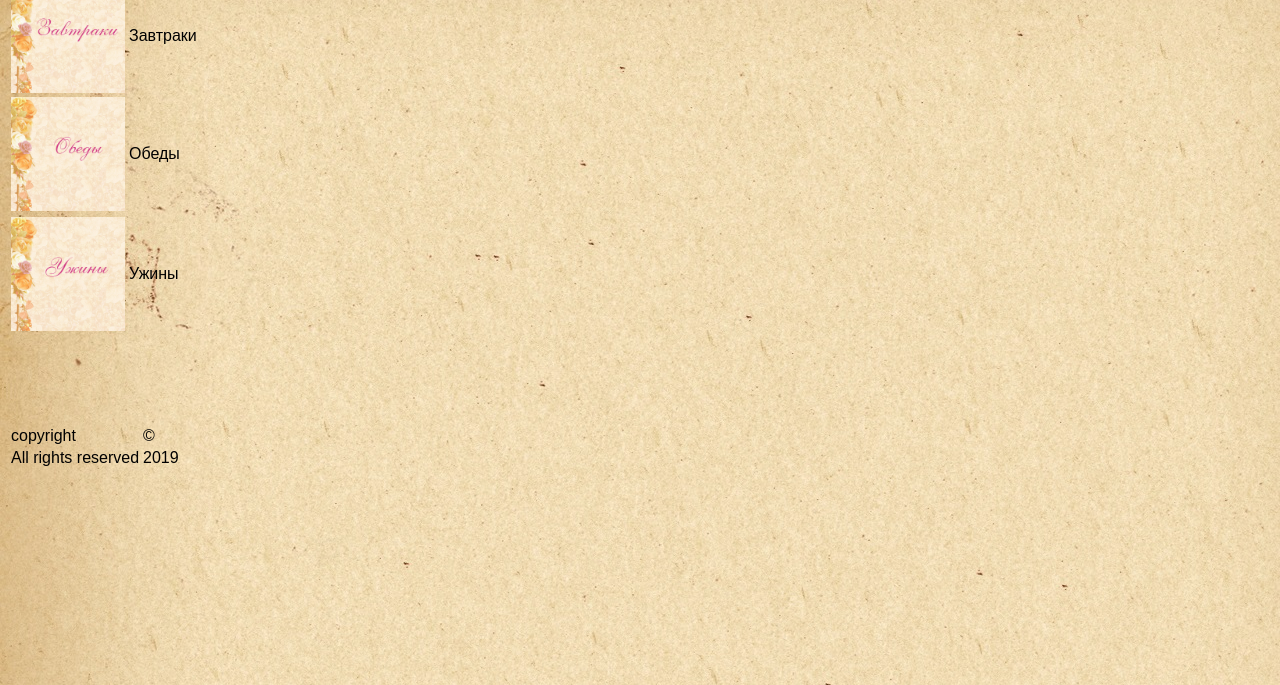
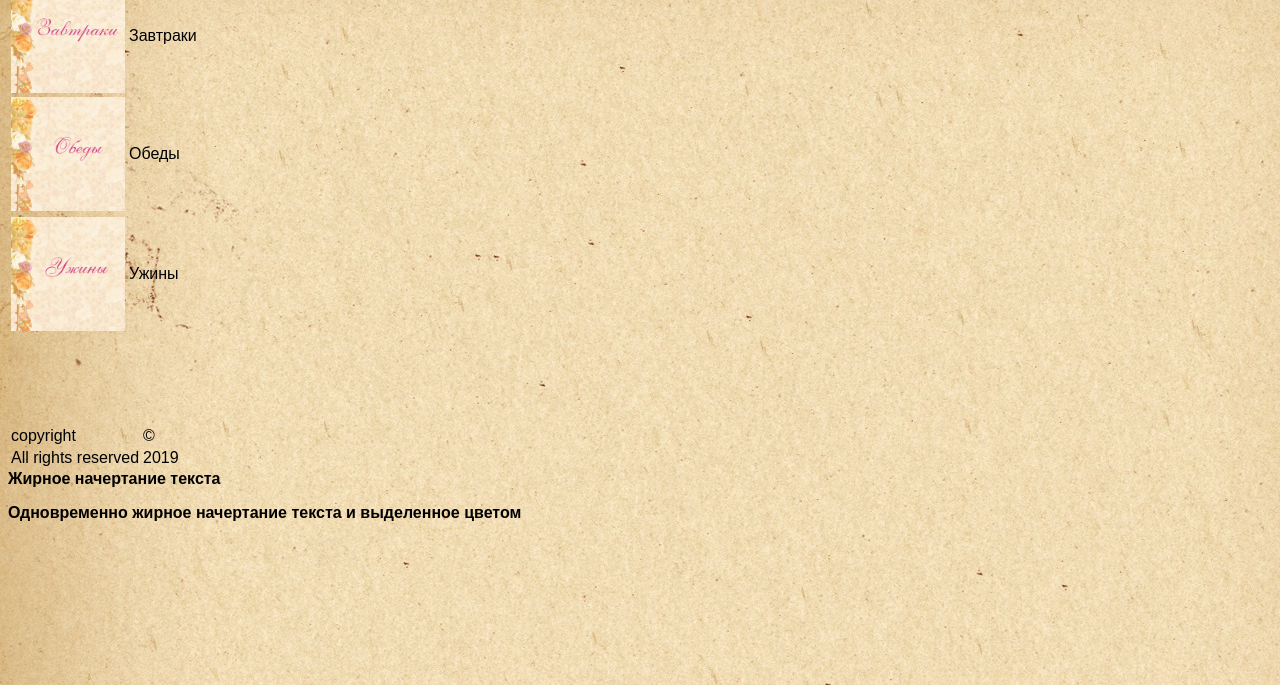
Before and after one commit to kcuvka/kcuvka.github.io, a plain HTML site: page zad.htm in a window 1280 px wide. Shown: the part 161-846 px from the top of the page. Drawn offline with Linux system fonts and the light colour scheme.

Commit message:
Update zad.htm

```diff
--- a/zad.htm
+++ b/zad.htm
@@ -78,7 +78,9 @@ function f1() {
 </tr>
 </tbody>
 </table>
-
+<div><b>Жирное начертание текста</b></div>
+  <p><b>Одновременно жирное начертание текста
+  и выделенное цветом</b></p>
 
 </body>
 </html>
```
